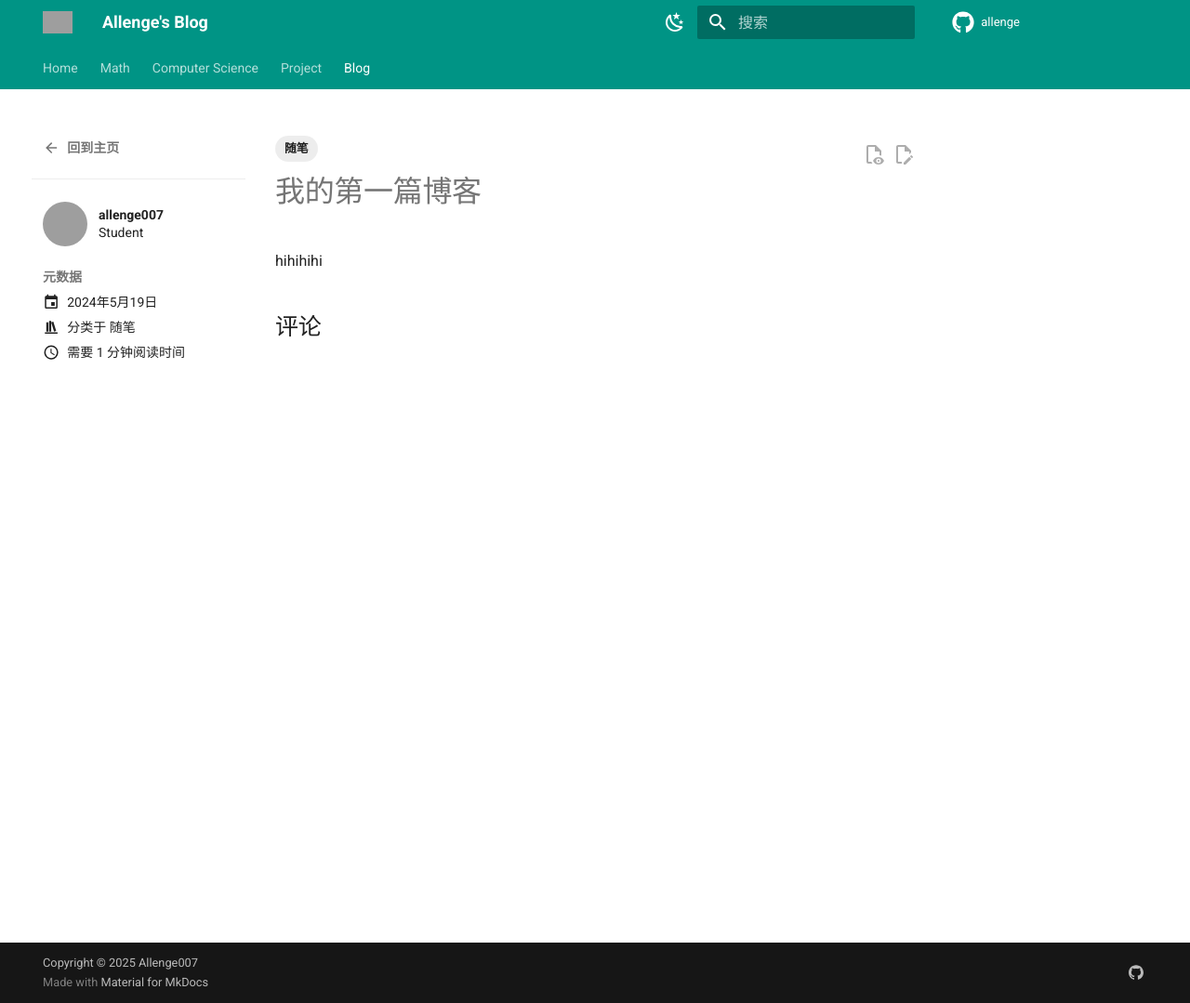
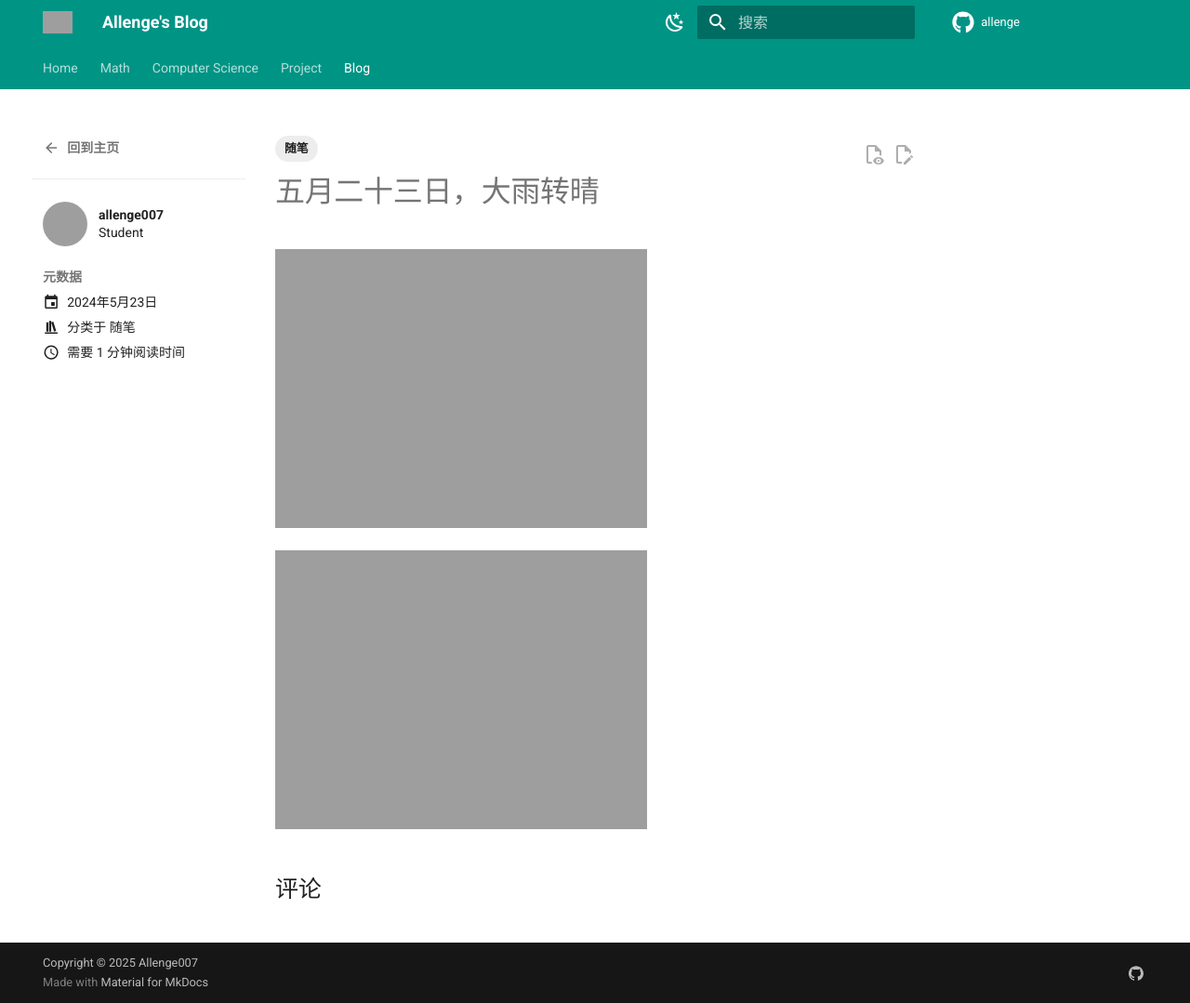
Before and after one commit to allenge007/allenge007.github.io, an MkDocs documentation site: the page built from docs/blog/posts/myfirst.md, in a window 1280 px wide and 1079 px high. Shown: the whole window at 93% size. Built offline with MkDocs 1.6.1 and Material for MkDocs 9.7.7, drawn with Linux system fonts in a browser that asks for light colours; comment, search, counter and statistics services are not loaded; grey boxes are pictures that could not be loaded.

Commit message:
add blog 5.23

```diff
--- a/docs/blog/posts/myfirst.md
+++ b/docs/blog/posts/myfirst.md
@@ -1,7 +1,7 @@
 ---
 title: My First Blog
 date:
-  created: 2024-05-19
+  created: 2024-05-23
 categories:
   - 随笔
 tags:
@@ -11,7 +11,10 @@ authors:
 comments: true
 ---
 
-# 我的第一篇博客
+# 五月二十三日，大雨转晴
 
+![](fig/5.23(2).jpg)
 
-hihihihi
+<!-- more -->
+
+![](fig/5.23(1).jpg)
```
Also changed, not shown: 2 other files.
